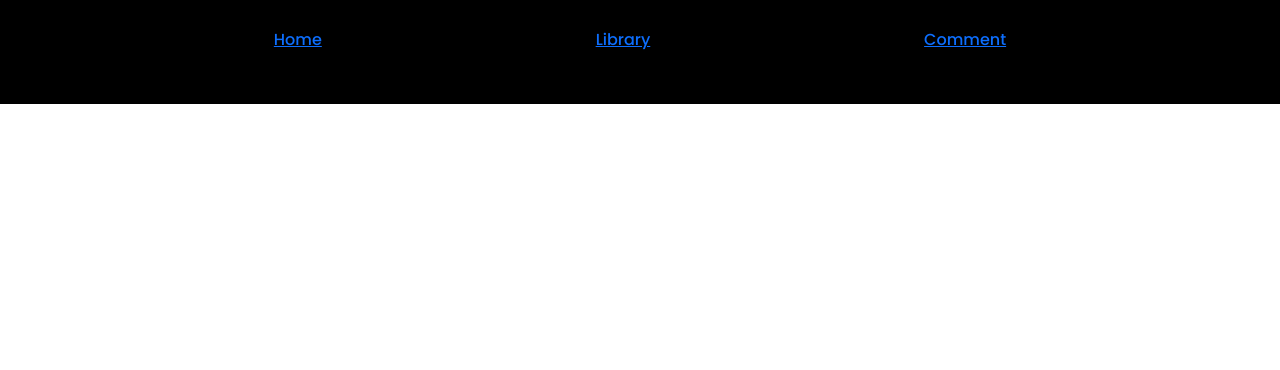
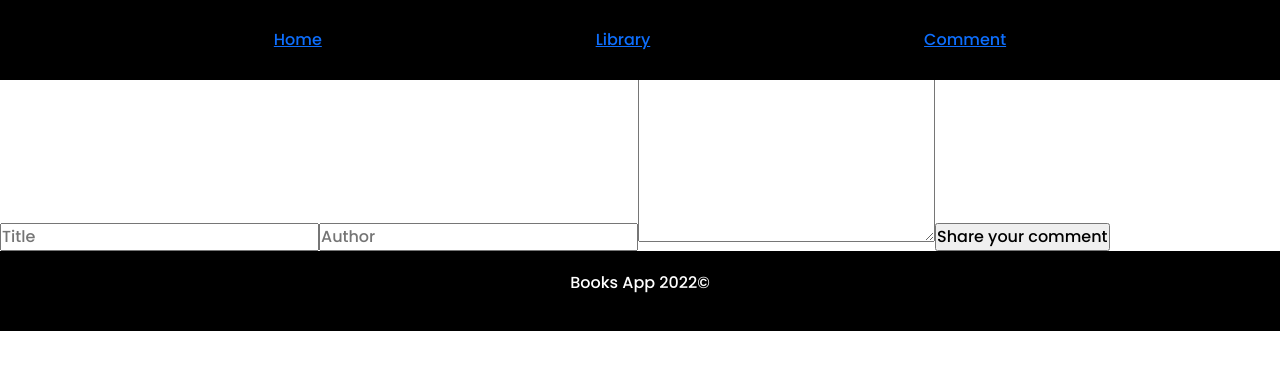
Before and after one commit to Bonyonte/library, a React (Create React App) app: page /comment in a window 1280 px wide. Shown: the top 370 px of the page. Built offline with nearby package versions, Linux system fonts and the light colour scheme.

Commit message:
designing the comment section

```diff
--- a/src/App.css
+++ b/src/App.css
@@ -69,3 +69,17 @@
   color: white;
   position: absolute;
 }
+
+.comment-form {
+  border: solid black 1px;
+  padding: 1em;
+  display: flex;
+  flex-direction: column;
+}
+
+.comment-form > input,
+.comment-form > textarea {
+  font-size: 1em;
+  font-family: sans-serif;
+  margin-bottom: 0.5em;
+}
--- a/src/App.js
+++ b/src/App.js
@@ -4,7 +4,7 @@ import Home from './components/Home';
 import Library from './components/Library';
 import NavBar from './components/NavBar';
 import Footer from './components/Footer';
-import Favorites from './components/Favorites';
+import Comment from './components/Comment';
 
 function App() {
   return (
@@ -13,7 +13,7 @@ function App() {
       <Routes>
         <Route path="/" element={<Home />} />
         <Route path="/library" element={<Library />} />
-        <Route path="/comment" element={<Favorites />} />
+        <Route path="/comment" element={<Comment />} />
       </Routes>
       <Footer />
     </div>
--- /dev/null
+++ b/src/components/Comment.js
@@ -0,0 +1,21 @@
+import React, {useState} from 'react';
+import '../App';
+
+function Comment () {
+const [commentData, setCommentData] = useState({
+  title: "",
+  author: "",
+  comment: "",
+})
+  return (
+      <form  className="new-comment-form">
+    <input  name="title" placeholder="Title" />
+    <input name="author" placeholder="Author" />
+    <textarea  name="content" placeholder="Write your comment here..." rows={10} />
+    <input type="submit" value="Share your comment" />
+  </form>
+
+  )
+}
+
+export default Comment;
--- a/src/components/Favorites.js
+++ /dev/null
@@ -1,10 +0,0 @@
-import React from 'react';
-import '../App';
-
-const Favorites = () => {
-  return (
-    <div>Favorites</div>
-  )
-}
-
-export default Favorites
```
